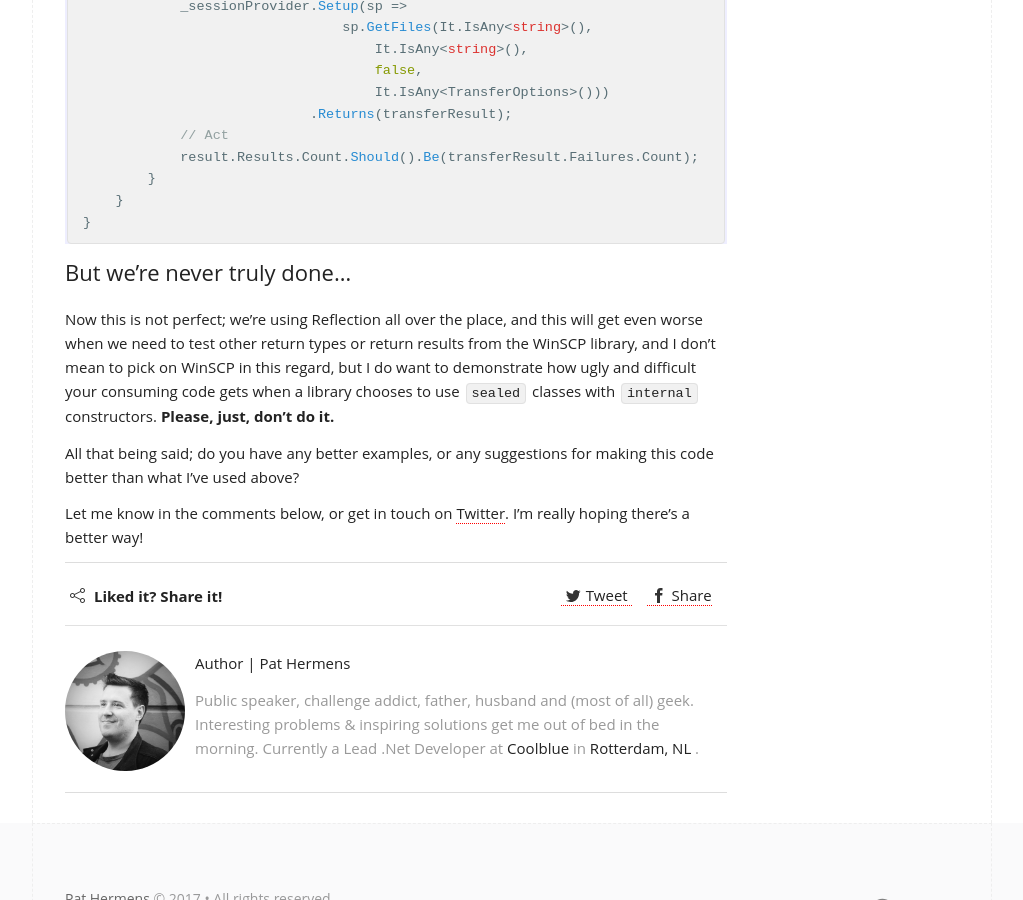
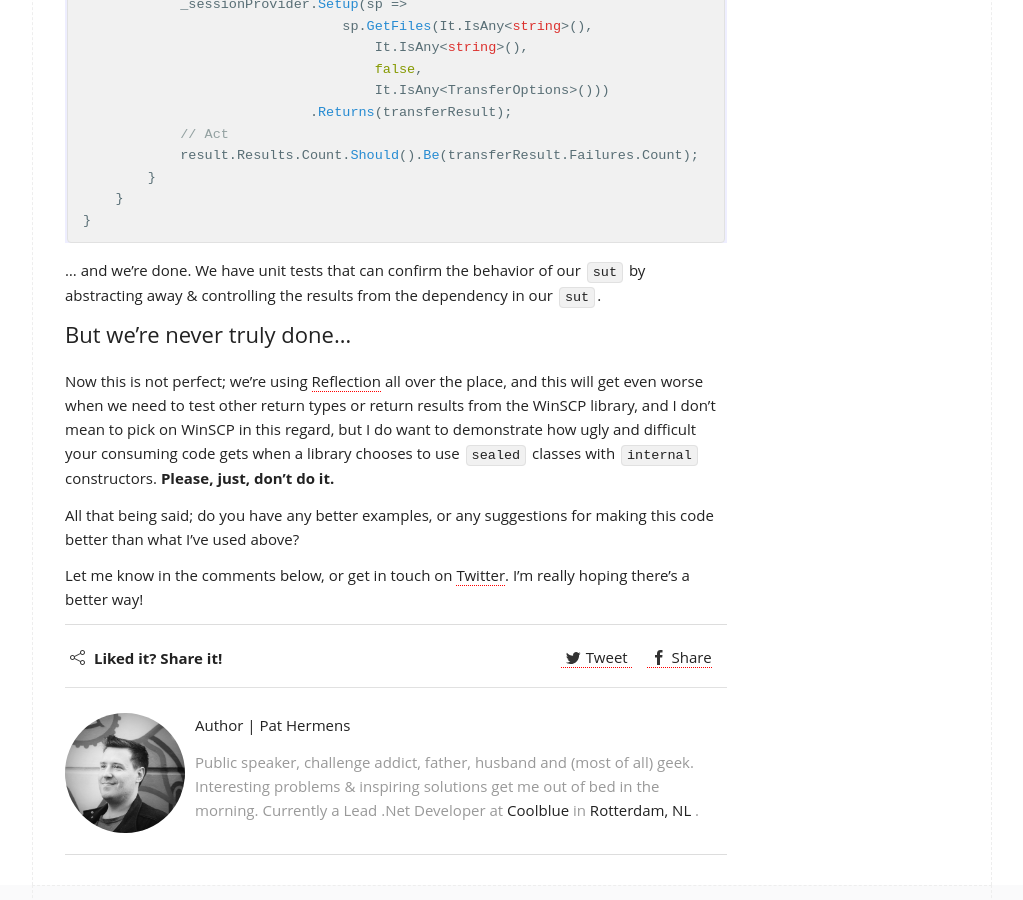
Before and after one commit to PHeonix25/PHeonix25.github.io, a Jekyll site: the page built from _posts/2017-01-24-Unit-Testing-Sealed-Internal-Classes.md, in a window 1280 px wide and 900 px high, scrolled down 12176 px. Shown: the whole window, without its empty margins (128-1151 px from the left). Built offline with Jekyll 4.4.1, drawn with Linux system fonts in a browser that asks for light colours; comment, search, counter and statistics services are not loaded; some of the changed text lies outside the part shown.

Commit message:
Fixes typos and tidies up

````diff
--- a/_posts/2017-01-24-Unit-Testing-Sealed-Internal-Classes.md
+++ b/_posts/2017-01-24-Unit-Testing-Sealed-Internal-Classes.md
@@ -56,11 +56,12 @@
 ```
 
 The above unit test fails on the **first line** with the following error message:
+
 > `Ploeh.AutoFixture.ObjectCreationException: `
 > `AutoFixture was unable to create an instance from WinSCP.SessionException,`
 > `most likely because it has no public constructor, is an abstract or non-public type.`
 
-_"OK OK OK"_, I hear you say, _but these are `exceptions` - you're not supposed to build on top of exceptions generated from an external library_, and again, you'd be right, so how about a test that checks that we get some files back assuming the connection can be opened and the remote operation is successful?
+_"OK OK OK"_, I hear you say, _"but these are *exceptions* - you're not supposed to build on top of exceptions generated from an external library"_, and again, you'd be right, so how about a test that checks that we get some files back assuming the connection can be opened and the remote operation is successful?
 
 ```cs
 using FluentAssertions;
@@ -158,7 +159,7 @@
 
 ## So, what now?
 
-This is where it gets... fun (in a very perverse way) - we will need to use Reflection to make the required instances that we can then apply behavior to (in other words, we want to find these types, and trick them into thinking that we are in control of them - ignoring the access modifiers)
+This is where it gets... fun (in a very perverse way) - we will need to use [Reflection][reflection] to make the required instances that we can then apply behavior to (in other words, we want to find these types, and trick them into thinking that we are in control of them - ignoring the access modifiers)
 
 What does this look like? It looks like this:
 
@@ -546,9 +547,11 @@
 }
 ```
 
+... and we're done. We have unit tests that can confirm the behavior of our `sut` by abstracting away & controlling the results from the dependency in our `sut`.
+
 ## But we're never truly done...
 
-Now this is not perfect; we're using Reflection all over the place, and this will get even worse when we need to test other return types or return results from the WinSCP library, and I don't mean to pick on WinSCP in this regard, but I do want to demonstrate how ugly and difficult your consuming code gets when a library chooses to use `sealed` classes with `internal` constructors. **Please, just, don't do it.**
+Now this is not perfect; we're using [Reflection][reflection] all over the place, and this will get even worse when we need to test other return types or return results from the WinSCP library, and I don't mean to pick on WinSCP in this regard, but I do want to demonstrate how ugly and difficult your consuming code gets when a library chooses to use `sealed` classes with `internal` constructors. **Please, just, don't do it.**
 
 All that being said; do you have any better examples, or any suggestions for making this code better than what I've used above?
 
````
Also changed, not shown: other parts of _posts/2017-01-24-Unit-Testing-Sealed-Internal-Classes.md (+1 -0 lines).
